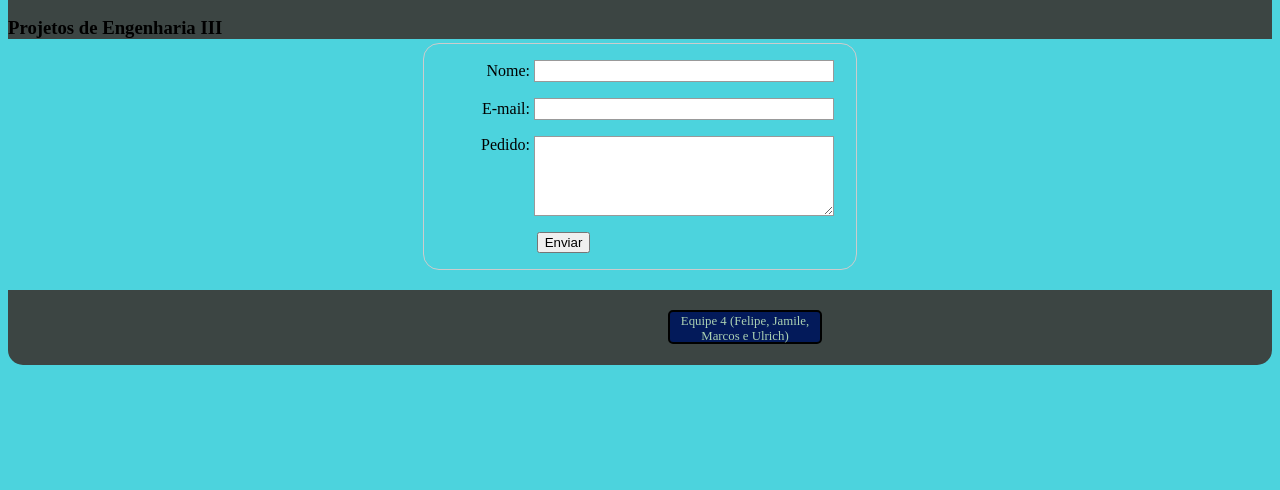
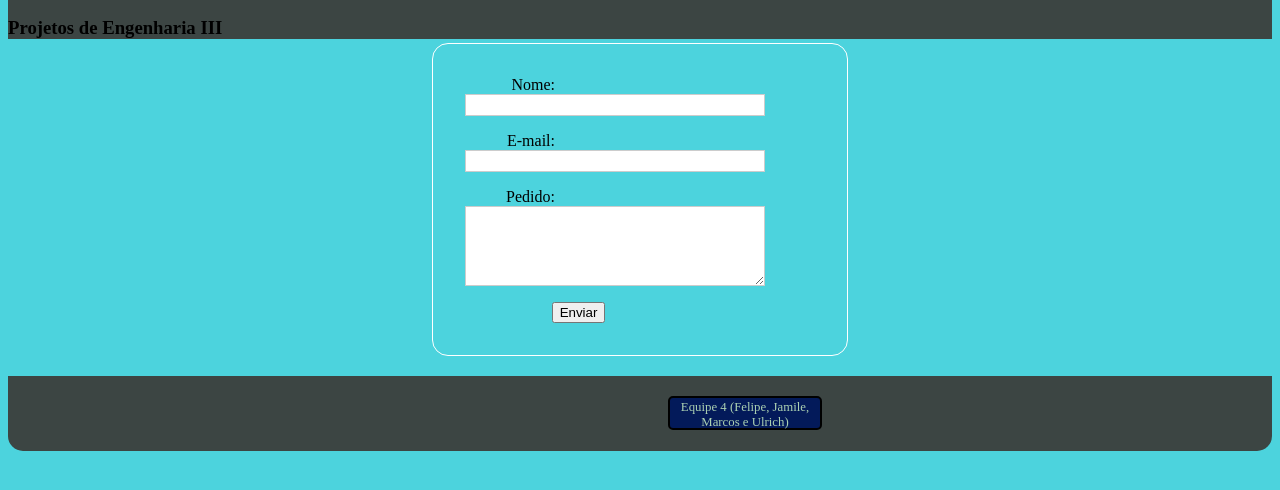
Before and after one commit to feliperucunha/react-PPC-front, a plain HTML site: page req.html in a window 1280 px wide. Shown: the part 126-616 px from the top of the page. Drawn offline with Linux system fonts and the light colour scheme.

Commit message:
Prettifying
Some changes for personal preferences regarding the style.

```diff
--- a/req.css
+++ b/req.css
@@ -1,10 +1,10 @@
 form {
   /* Just to center the form on the page */
   margin: 0 auto;
-  width: 400px;
+  width: 350px;
   /* To see the outline of the form */
-  padding: 1em;
-  border: 1px solid #CCC;
+  padding: 2em;
+  border: 1px solid #FFF;
   border-radius: 1em;
 }
 
@@ -29,7 +29,7 @@ input, textarea {
   box-sizing: border-box;
 
   /* To harmonize the look & feel of text field border */
-  border: 1px solid #999;
+  border: 1px solid #CCC;
 }
 
 input:focus, textarea:focus {
@@ -47,7 +47,7 @@ textarea {
 
 .button {
   /* To position the buttons to the same position of the text fields */
-  padding-left: 90px; /* same size as the label elements */
+  padding-left: 80px; /* same size as the label elements */
 }
 
 button {
```
